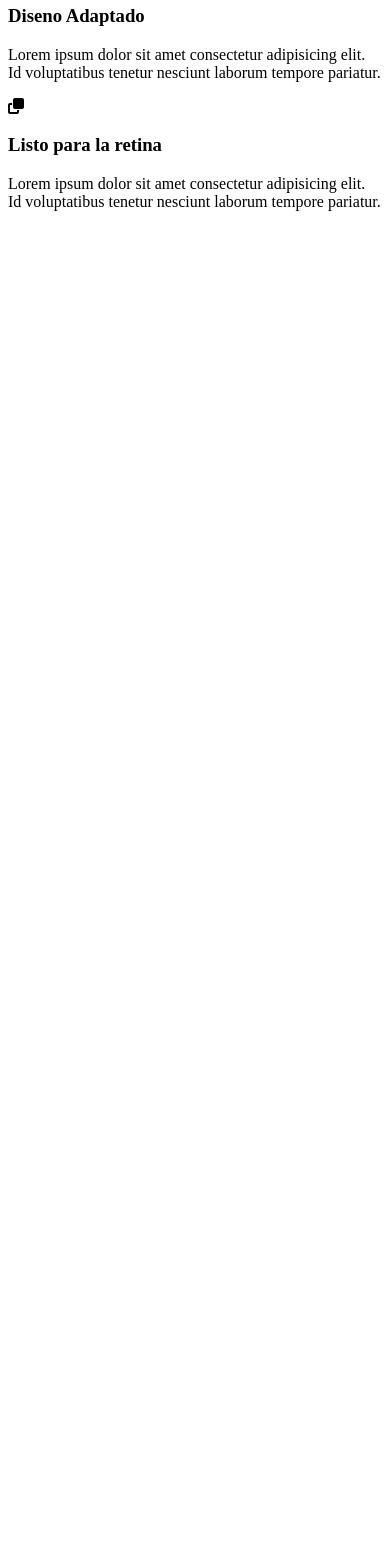
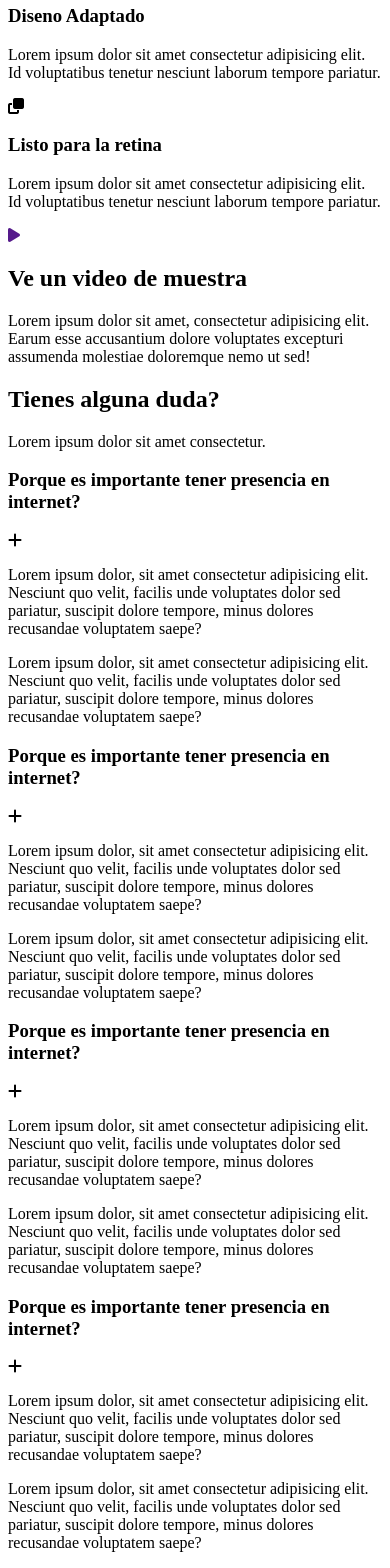
Before and after one commit to frako23/devix, a React (Vite) app: page / in a window 390 px wide. Shown: the part 2936-4504 px from the top of the page. Before the commit the page ends 3163 px from the top, so only its background shows below. Built offline with nearby package versions, Linux system fonts and the light colour scheme; the HTML template or start-up script is replaced by a standard one.

Commit message:
se corrige motrar ocultar navbar para pantallas de tablets y celulares, y se agrega la sección de preguntas frecuentes

```diff
--- a/src/App.jsx
+++ b/src/App.jsx
@@ -5,7 +5,10 @@ import imagen from "./assets/img/portatil-junto-tableta-telefono (1).jpg";
 function App() {
   const[toggler, setToggler] = useState(false)
   const[scrollTop, setScrollTop] = useState(false)
-
+  const[accordion1, setAccordion1] = useState(false);
+  const[accordion2, setAccordion2] = useState(false);
+  const[accordion3, setAccordion3] = useState(false);
+  const[accordion4, setAccordion4] = useState(false);
   useEffect(() => {
     window.addEventListener('scroll', () =>{
       if (window.scrollY > 100) {
@@ -101,6 +104,7 @@ function App() {
         </div>
       </section>
       {/* termina la sección de detalle */}
+
       {/* inicia sección de caracteristicas */}
       <section className='feature'>
         <div className="container">
@@ -132,7 +136,89 @@ function App() {
         </div>
       </section>
       {/* termina sección de caracteristicas */}
-          </>
+
+      {/* comienza la seccion de video */}
+      <section className='video'>
+        <div className="container">
+          <a className='center' href="">
+            <i className='fas fa-play'></i>
+          </a>
+          <h2>Ve un video de muestra</h2>
+          <p>Lorem ipsum dolor sit amet, consectetur adipisicing elit. Earum esse accusantium dolore voluptates excepturi assumenda molestiae doloremque nemo ut sed!</p>
+        </div>
+      </section>
+
+      {/* termina la seccion de video */}
+
+      {/* comienza la seccion de equipo */}
+
+      {/* termina la seccion de equipo*/}
+
+      {/* comienza la seccion de preguntas frecuentes */}
+      <section className='faq'>
+        <div className="container">
+          <div className="tittle">
+            <h2>Tienes alguna duda?</h2>
+            <p className='text'>Lorem ipsum dolor sit amet consectetur.</p>
+          </div>
+
+          <div className="row">
+            <div
+            onClick={() => setAccordion1(!accordion1)}
+            className="faq-item">
+              <div className="faq-head">
+                <h3>Porque es importante tener presencia en internet?</h3>
+                <span><i className='fas fa-plus'></i></span>
+              </div>
+              <div className={accordion1 ? "show-faq-content" : "faq-content"}>
+                <p className='text'>Lorem ipsum dolor, sit amet consectetur adipisicing elit. Nesciunt quo velit, facilis unde voluptates dolor sed pariatur, suscipit dolore tempore, minus dolores recusandae voluptatem saepe?</p>
+                <p className='text'>Lorem ipsum dolor, sit amet consectetur adipisicing elit. Nesciunt quo velit, facilis unde voluptates dolor sed pariatur, suscipit dolore tempore, minus dolores recusandae voluptatem saepe?</p>
+              </div>
+            </div>
+
+            <div
+            onClick={() => setAccordion2(!accordion2)}
+            className="faq-item">
+              <div className="faq-head">
+                <h3>Porque es importante tener presencia en internet?</h3>
+                <span><i className='fas fa-plus'></i></span>
+              </div>
+              <div className={accordion2 ? "show-faq-content" : "faq-content"}>
+                <p className='text'>Lorem ipsum dolor, sit amet consectetur adipisicing elit. Nesciunt quo velit, facilis unde voluptates dolor sed pariatur, suscipit dolore tempore, minus dolores recusandae voluptatem saepe?</p>
+                <p className='text'>Lorem ipsum dolor, sit amet consectetur adipisicing elit. Nesciunt quo velit, facilis unde voluptates dolor sed pariatur, suscipit dolore tempore, minus dolores recusandae voluptatem saepe?</p>
+              </div>
+            </div>
+
+            <div
+            onClick={() => setAccordion3(!accordion3)}
+            className="faq-item">
+              <div className="faq-head">
+                <h3>Porque es importante tener presencia en internet?</h3>
+                <span><i className='fas fa-plus'></i></span>
+              </div>
+              <div className={accordion3 ? "show-faq-content" : "faq-content"}>
+                <p className='text'>Lorem ipsum dolor, sit amet consectetur adipisicing elit. Nesciunt quo velit, facilis unde voluptates dolor sed pariatur, suscipit dolore tempore, minus dolores recusandae voluptatem saepe?</p>
+                <p className='text'>Lorem ipsum dolor, sit amet consectetur adipisicing elit. Nesciunt quo velit, facilis unde voluptates dolor sed pariatur, suscipit dolore tempore, minus dolores recusandae voluptatem saepe?</p>
+              </div>
+            </div>
+
+            <div
+            onClick={() => setAccordion4(!accordion4)}
+            className="faq-item">
+              <div className="faq-head">
+                <h3>Porque es importante tener presencia en internet?</h3>
+                <span><i className='fas fa-plus'></i></span>
+              </div>
+              <div className={accordion4 ? "show-faq-content" : "faq-content"}>
+                <p className='text'>Lorem ipsum dolor, sit amet consectetur adipisicing elit. Nesciunt quo velit, facilis unde voluptates dolor sed pariatur, suscipit dolore tempore, minus dolores recusandae voluptatem saepe?</p>
+                <p className='text'>Lorem ipsum dolor, sit amet consectetur adipisicing elit. Nesciunt quo velit, facilis unde voluptates dolor sed pariatur, suscipit dolore tempore, minus dolores recusandae voluptatem saepe?</p>
+              </div>
+            </div>
+          </div>
+        </div>
+      </section>
+      {/* termina la seccion de preguntas frecuentes */}
+      </>
   );
 }
 
--- a/src/styles/index.css
+++ b/src/styles/index.css
@@ -55,6 +55,11 @@ h1, h2, h3, h4, h5, h6{
   line-height: 1.25;
   font-weight: 400;
   text-transform: capitalize;
+}
+
+.text{
+  margin: 0.6rem 0;
+  opacity: 0.8;
 }
 
 .center{
@@ -144,23 +149,21 @@ section{
   color: #1bbc9c;
 }
 
-
-
 /* .navbar-nav-collapse{
   display:none;
 } */
 
 .navbar-collapse{
-  /* clip-path: polygon(0 0, 100% 0, 100% 0, 0 0); */
-  transition: all 0.5s ease-in-out;
-  /* height: 0; */
-  display: none;
+  transition: var(--transition);
+  height: 0;
+  overflow: hidden;
 }
-.navbar-expand{
-  clip-path: polygon(0 0, 100% 0, 100% 100%, 0 100%);
-  transition: all 0.5s ease-in-out;
 
-}
+/* .navbar-expand{
+  transition: var(--transition);
+  overflow: auto;
+  height: 17rem;
+} */
 
 .rotate:active{
   transition: transform 400ms cubic-bezier(0.23, 1, 0.32, 1);
@@ -288,44 +291,124 @@ section{
   margin-right: 1.4rem;
 }
 
+/* video */
+.video{
+  background-image: linear-gradient(rgba(0, 0, 0, 0.8), rgba(0, 0, 0, 0.7)), url();
+  background-size: cover;
+  background-position: center;
+  background-attachment: fixed;
+  background-repeat: no-repeat;
+  color: #fff;
+  text-align: center;
+}
+
+.video a{
+  font-size: 2.2rem;
+  color: #fff;
+  width: 65px;
+  height: 65px;
+  border-radius: 50%;
+  background-color: var(--color5);
+  padding-left: 7px;
+  margin: 0 auto;
+}
+
+.video h2{
+  font-size: 2rem;
+  color: white;
+  padding: 1.2rem 0;
+}
+
+.video p{
+  font-size: 1.1rem;
+  letter-spacing: 1px;
+  color: white;
+  opacity: 0.7;
+}
+
+/* Preguntas frecuentes */
+.faq{
+  background: #f9f9f9;
+}
+
+.faq .row{
+  margin-top: 2rem;
+}
+
+.faq-item{
+  margin: 0.6rem 0;
+}
+
+.faq-head{
+  background-color: var(--color3);
+  display: flex;
+  justify-content: space-between;
+  align-items: center;
+  cursor: pointer;
+  padding: 0.2rem 1.8rem;
+}
+
+.faq-head h3{
+  font-weight: 300;
+  opacity: 0.8;
+}
+
+.faq-content{
+  background: #fff;
+  overflow: hidden;
+  height: 0 ;
+  padding: 0.6rem 1.8rem;
+  transition: var(--transition);
+}
+
+.show-faq-content{
+  height: 168px;
+  padding: 0.6rem 1.8rem;
+  overflow: auto;
+  transition: var(--transition);
+}
+
 @media screen and (min-width: 992px) {
   .navbar{
     background: transparent;
     margin-top: 1.4rem;
   }
 
-  .navbar .container{
-    display: flex;
-    align-items: center;
-    justify-content: space-between;
-  }
   .navbar-brand{
     color: white;
     font-size: 2rem;
   }
+
   .navbar-toggler{
     display: none;
   }
+
   .navbar-collapse{
     display: block!important;
   }
+
   .navbar-nav{
     display: flex;
     margin: 0;
   }
+
   .nav-item{
     margin-left: 1.8rem;
   }
+
   .nav-link{
     color: white;
   }
+
   .hero-div h1{
     font-size: 3.8rem;
   }
+
   .btn-trans{
     display: inline-block;
     margin-right: 0.8rem;
   }
+
   /* navbar change */
   .cng-navbar{
     box-shadow: 0 8px 5px 0 rgba(0, 0, 0, 0.3);
@@ -364,6 +447,14 @@ section{
   }
 }
 
+@media screen and (max-width: 992px) {
+  .navbar-expand{
+    transition: var(--transition);
+    overflow: auto;
+    height: 18rem;
+  }
+}
+
 @media screen and (min-width: 768px) {
   .detail .row{
     display: grid;
```
